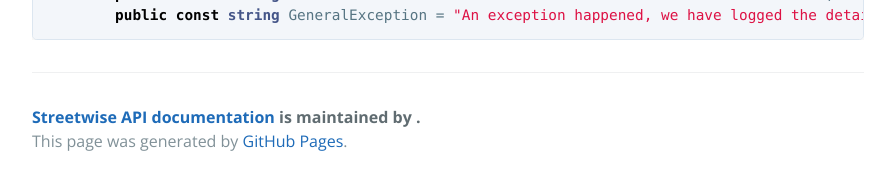
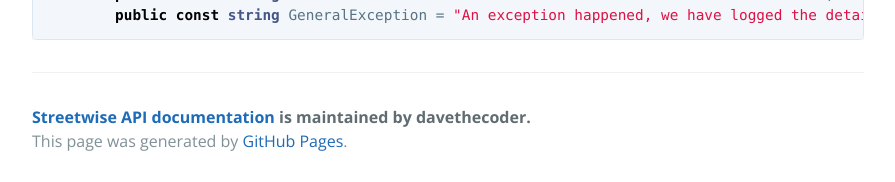
Before and after one commit to davidparker/streetwise.github.io, a Jekyll site: the page built from index.markdown, in a window 1280 px wide and 1400 px high, scrolled down 8382 px. Shown: the part 1215-1397 px from the top of the window, without its empty margins (192-1087 px from the left). Built offline with Jekyll 4.4.1, drawn with Linux system fonts in a browser that asks for light colours; our own code applies the rules of GitHub Pages for plain Markdown files.

Commit message:
update css

```diff
--- a/_includes/page-footer.html
+++ b/_includes/page-footer.html
@@ -1,4 +1,4 @@
 <footer class="site-footer">
-  <span class="site-footer-owner"><a href="{{ site.url }}">{{ site.title }}</a> is maintained by <a href="{{ site.author.url }}">{{ site.author.name }}</a>.</span>
+  <span class="site-footer-owner"><a href="{{ site.url }}">{{ site.title }}</a> is maintained by davethecoder.</span>
   <span class="site-footer-credits">This page was generated by <a href="https://pages.github.com">GitHub Pages</a>.</span>
 </footer>
--- a/_includes/page-header.html
+++ b/_includes/page-header.html
@@ -1,7 +1,6 @@
 <section class="page-header">
   <h1 class="project-name">{{ site.title }}</h1>
   <h2 class="project-tagline">{{ site.tagline }}</h2>
-  <a href="#" class="btn">Download .zip</a>
   <a href="#" class="btn">Download Connect .zip</a>
   <a href="#" class="btn">Download Example Plugin .zip</a>
 </section>
--- a/css/cayman.css
+++ b/css/cayman.css
@@ -193,4 +193,4 @@ a:hover { text-decoration: underline; }
 
 .gist { overflow:auto; }
 
-.gist-data { max-height:200px; overflow:auto; }
+.gist-data { max-height:300px; overflow:auto; }
```
